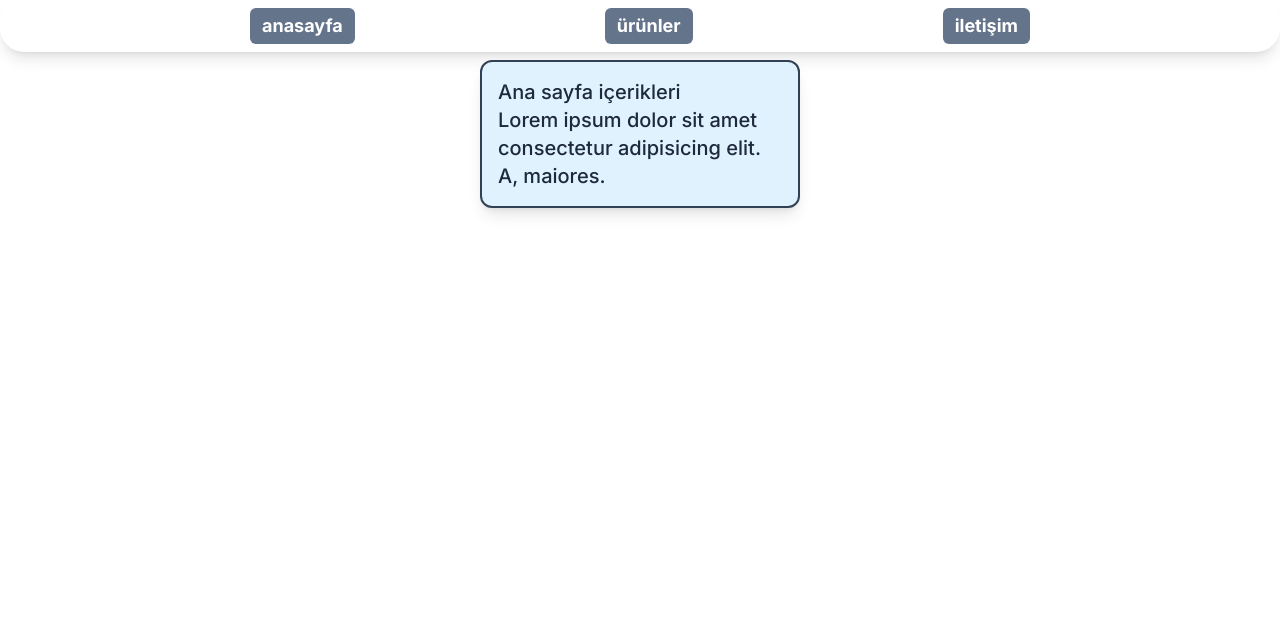
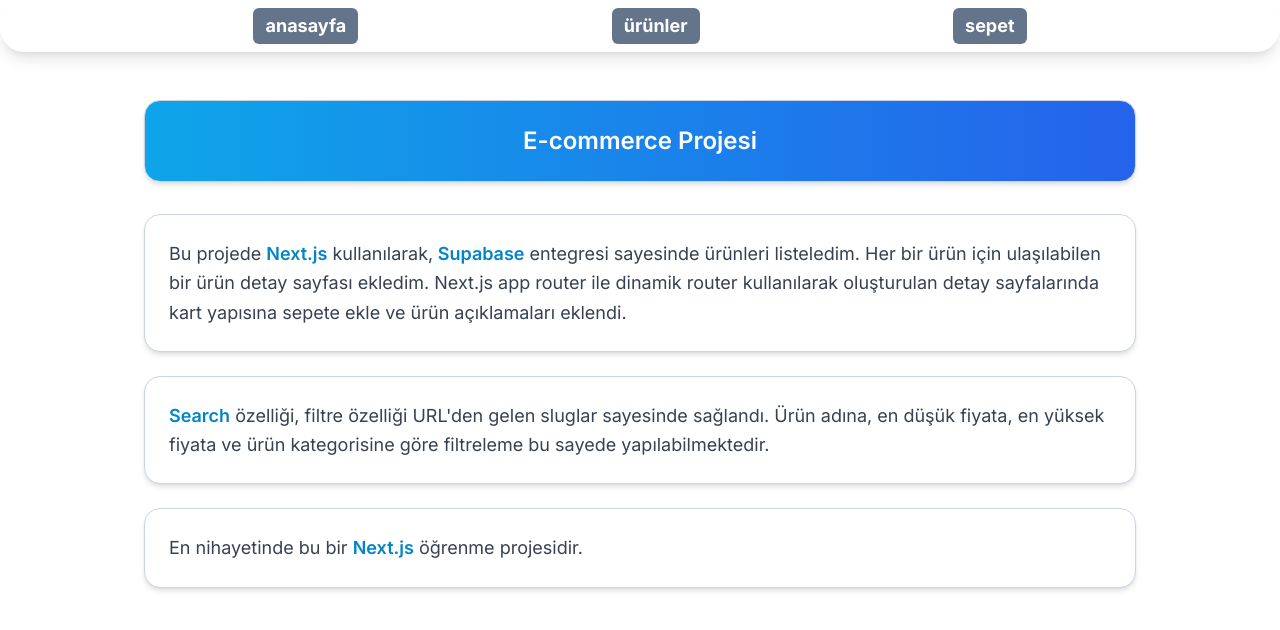
Before and after one commit to yzkn07/productlist0308, a Next.js app: page / in a window 1280 px wide. Shown: the top 630 px of the page. Built offline with nearby package versions, Linux system fonts and the light colour scheme; a web font is replaced by a local one.

Commit message:
ana sayfa içeriği düzenlendi ve daha fazla ürün eklendi

```diff
--- a/app/(user)/page.jsx
+++ b/app/(user)/page.jsx
@@ -1,15 +1,37 @@
-
 export default async function HomePage() {
-
   return (
     <>
-      <p className="flex items-center w-80 justify-center
-    bg-sky-100 text-slate-800 text-xl font-medium  border-slate-700
-      border-2 rounded-xl shadow-lg py-4 px-4 mt-2  mx-auto">
-      Ana sayfa içerikleri <br/> Lorem ipsum dolor sit amet consectetur adipisicing elit. A, maiores.
-      </p>
+      <div className="max-w-screen-lg mx-auto p-4">
+        <h1 className="flex items-center justify-center bg-gradient-to-r from-sky-500 to-blue-600 text-white text-2xl font-semibold border-slate-300 border rounded-2xl shadow-md py-6 px-8 mt-6 mx-auto">
+          E-commerce Projesi
+        </h1>
 
+        <div className="space-y-6 mt-8 text-gray-700">
+          <div className="bg-white text-lg leading-relaxed border-slate-300 border rounded-2xl shadow-md p-6">
+            <p>
+              Bu projede <span className="font-semibold text-sky-600">Next.js</span> kullanılarak,
+              <span className="font-semibold text-sky-600"> Supabase</span> entegresi sayesinde
+              ürünleri listeledim. Her bir ürün için ulaşılabilen bir ürün detay sayfası ekledim.
+              Next.js app router ile dinamik router kullanılarak oluşturulan detay sayfalarında
+              kart yapısına sepete ekle ve ürün açıklamaları eklendi.
+            </p>
+          </div>
 
+          <div className="bg-white text-lg leading-relaxed border-slate-300 border rounded-2xl shadow-md p-6">
+            <p>
+              <span className="font-semibold text-sky-600">Search</span> özelliği, filtre özelliği
+              URL'den gelen sluglar sayesinde sağlandı. Ürün adına, en düşük fiyata, en yüksek fiyata
+              ve ürün kategorisine göre filtreleme bu sayede yapılabilmektedir.
+            </p>
+          </div>
+
+          <div className="bg-white text-lg leading-relaxed border-slate-300 border rounded-2xl shadow-md p-6">
+            <p>
+              En nihayetinde bu bir <span className="font-semibold text-sky-600">Next.js</span> öğrenme projesidir.
+            </p>
+          </div>
+        </div>
+      </div>
     </>
   );
 }
--- a/components/partials/user/Header.jsx
+++ b/components/partials/user/Header.jsx
@@ -5,7 +5,7 @@ export default function UserHeader() {
                 <ul className="flex justify-evenly items-center text-white text-lg font-bold">
                     <li className="bg-slate-500 px-3 py-1 rounded-md"><Link href={"/"}>anasayfa</Link></li>
                     <li className="bg-slate-500 px-3 py-1 rounded-md"><Link href={"/urunler"}>ürünler</Link></li>
-                    <li className="bg-slate-500 px-3 py-1 rounded-md">iletişim</li>
+                    <li className="bg-slate-500 px-3 py-1 rounded-md">sepet</li>
                 </ul>
             </header>
     )
```
